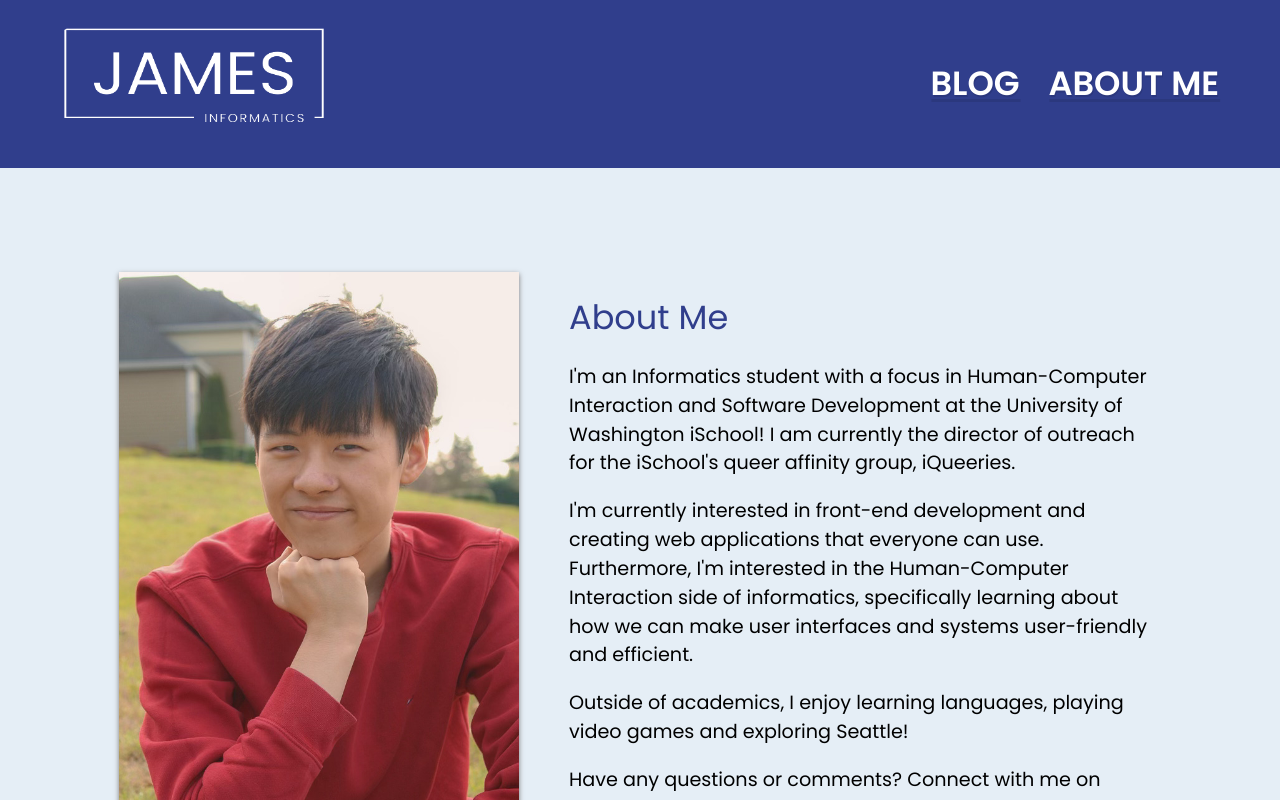
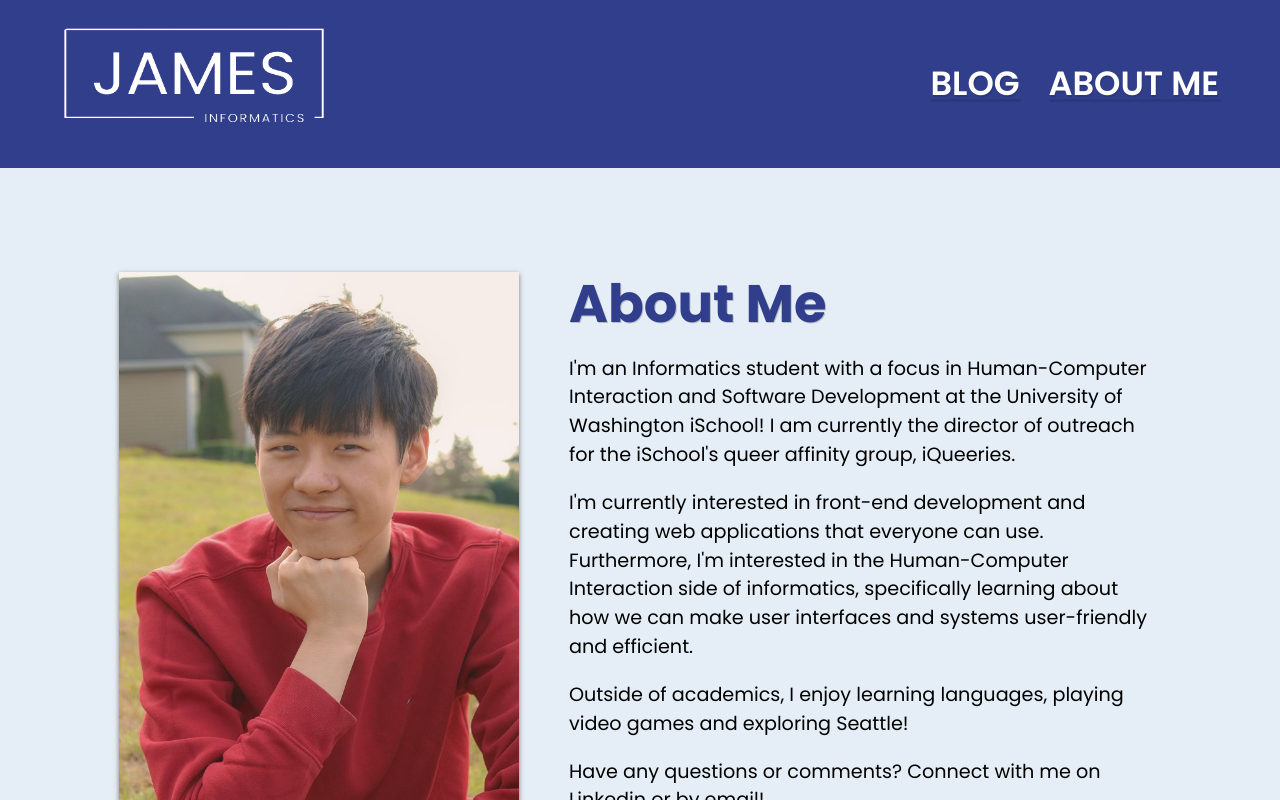
Before and after one commit to jam860/personal-website, a Next.js app: page /contact in a window 1280 px wide. Shown: the top 800 px of the page. Built offline with nearby package versions, Linux system fonts and the light colour scheme.

Commit message:
made changes to about me section

```diff
--- a/pages/contact.js
+++ b/pages/contact.js
@@ -9,7 +9,7 @@ export default function Contact() {
                 <div className={styles["contact-container"]}>
                     <img className={styles["about-me-photo"]} src="img/james-2.jpg" alt="james"/>
                     <div className={styles["contact-text"]}>
-                        <h2>About Me</h2>
+                        <h1>About Me</h1>
                         <p>I&apos;m an Informatics student with a focus in Human-Computer Interaction and Software Development at the University of Washington iSchool! I am currently the director of outreach for the iSchool&apos;s queer affinity group, iQueeries.</p>
 
                         <p>I&apos;m currently interested in front-end development and creating web applications that everyone can use. Furthermore, I&apos;m interested in the Human-Computer Interaction side of informatics, specifically learning about how we can make user interfaces and systems user-friendly and efficient.</p>
```
